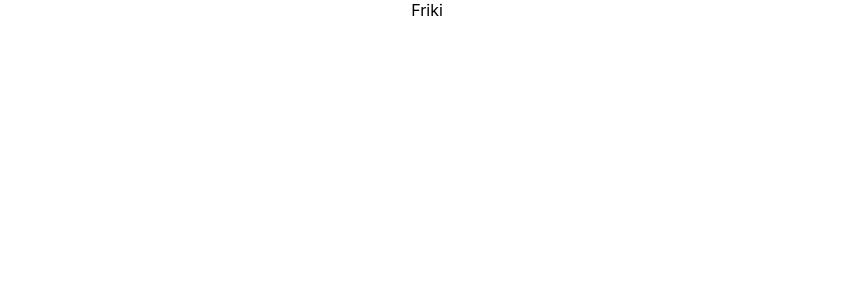
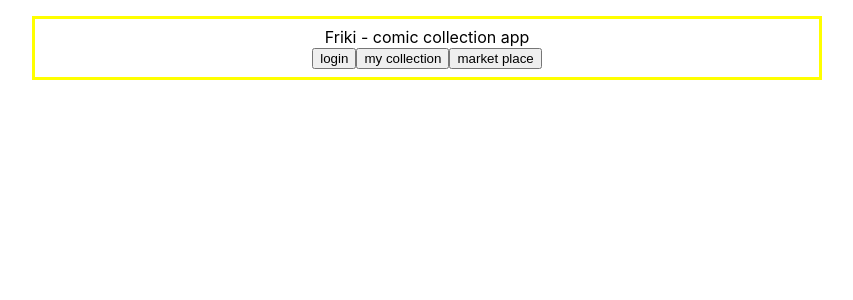
Before and after one commit to GyorgySandor/friki-comic-collector-frontend, a React (Create React App) app: page / in a window 1280 px wide. Shown: the top 300 px of the page, without its empty margins (213-1066 px from the left). Built offline with nearby package versions, Linux system fonts and the light colour scheme.

Commit message:
Header component, buttons

```diff
--- a/src/App.js
+++ b/src/App.js
@@ -1,8 +1,13 @@
 import React from "react";
+import Header from "./Components/Header";
 import "./App.css";
 
 function App() {
-  return <div className="App">Friki</div>;
+  return (
+    <div className="App">
+      <Header />
+    </div>
+  );
 }
 
 export default App;
--- /dev/null
+++ b/src/Components/Header.js
@@ -0,0 +1,21 @@
+import React from "react";
+
+export default function Header() {
+  return (
+    <header style={headerStyle}>
+      <div>Friki - comic collection app</div>
+      <button>login</button>
+      <button>my collection</button>
+      <button>market place</button>
+    </header>
+  );
+}
+
+const headerStyle = {
+  margin: " 16px auto",
+  width: "60%",
+  backgrondColor: "green",
+  border: "3px solid yellow",
+  padding: "8px",
+  cursor: "pointer",
+};
```
